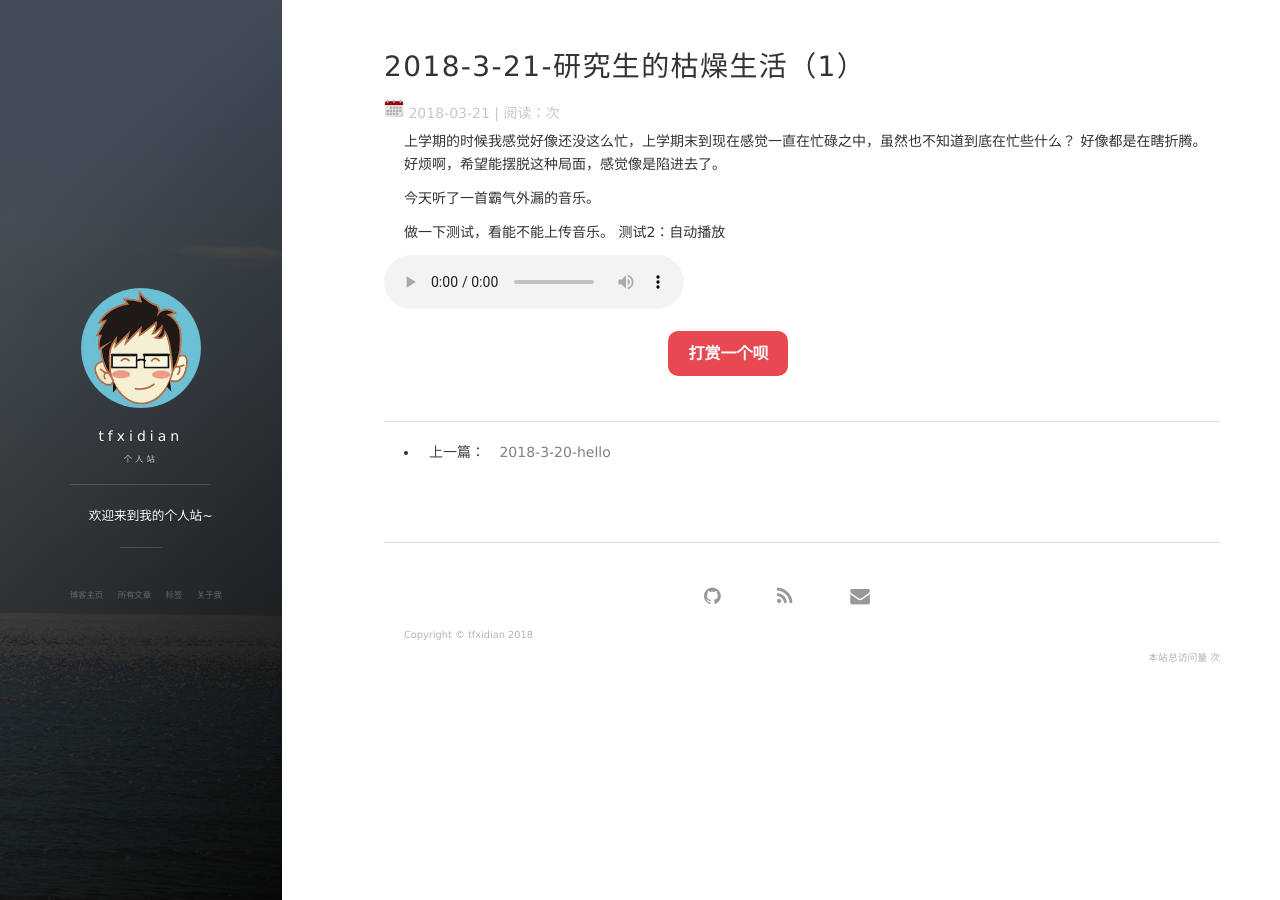
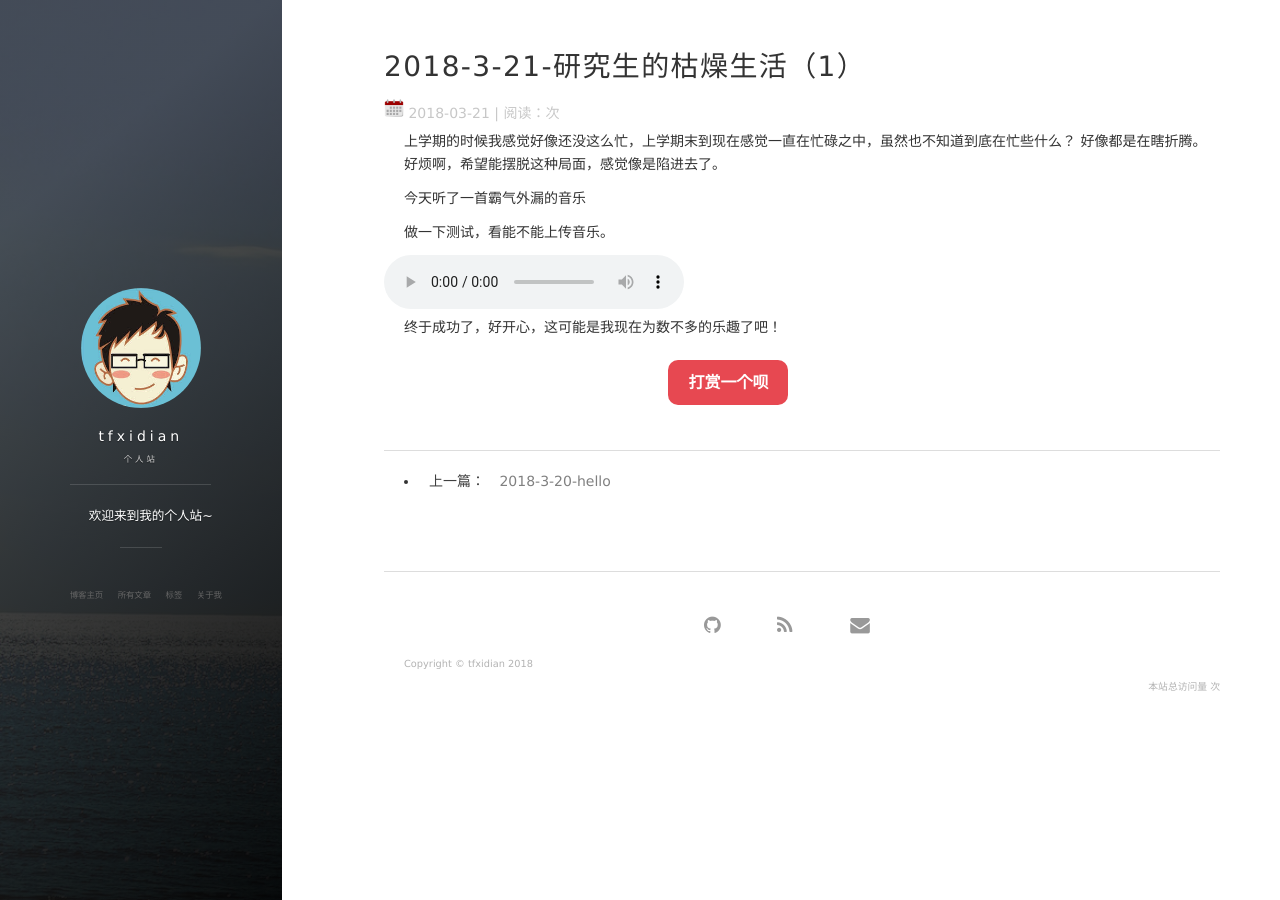
Before and after one commit to tfxidian/tfxidianbackup, a Jekyll site: the page built from _posts/2018-3-21-研究生的枯燥生活（1）.md, in a window 1280 px wide. Built offline with Jekyll 4.4.1, drawn with Linux system fonts in a browser that asks for light colours; nearby versions of some CDN libraries; our own code applies the rules of GitHub Pages for plain Markdown files; comment, search, counter and statistics services are not loaded.

Commit message:
修改文件: _posts/2018-3-21-研究生的枯燥生活（1）.md

```diff
--- a/_posts/2018-3-21-研究生的枯燥生活（1）.md
+++ b/_posts/2018-3-21-研究生的枯燥生活（1）.md
@@ -9,14 +9,12 @@ grammar_cjkRuby: true
 好像都是在瞎折腾。
 好烦啊，希望能摆脱这种局面，感觉像是陷进去了。
 
-今天听了一首霸气外漏的音乐。
+今天听了一首霸气外漏的音乐
 
 
   做一下测试，看能不能上传音乐。
-  测试2：自动播放
 
-<audio controls  autoplay height="100" width="100">
- <name >
+<audio controls autoplay height="100" width="100">
   <source src="/audio/Two Steps From Hell - Victory.mp3" type="audio/mpeg">
   <embed height="50" width="100" src="/audio/Two Steps From Hell - Victory.mp3">
 </audio>
```
